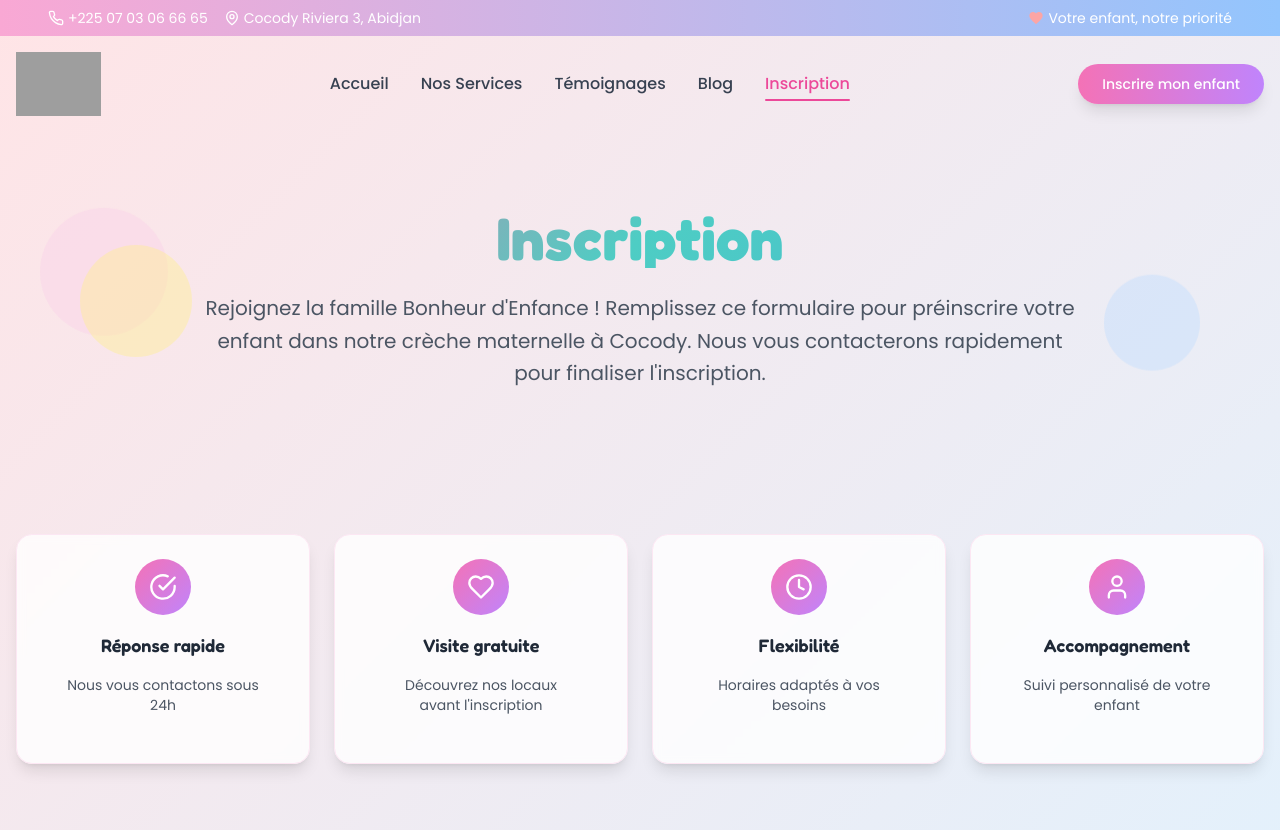
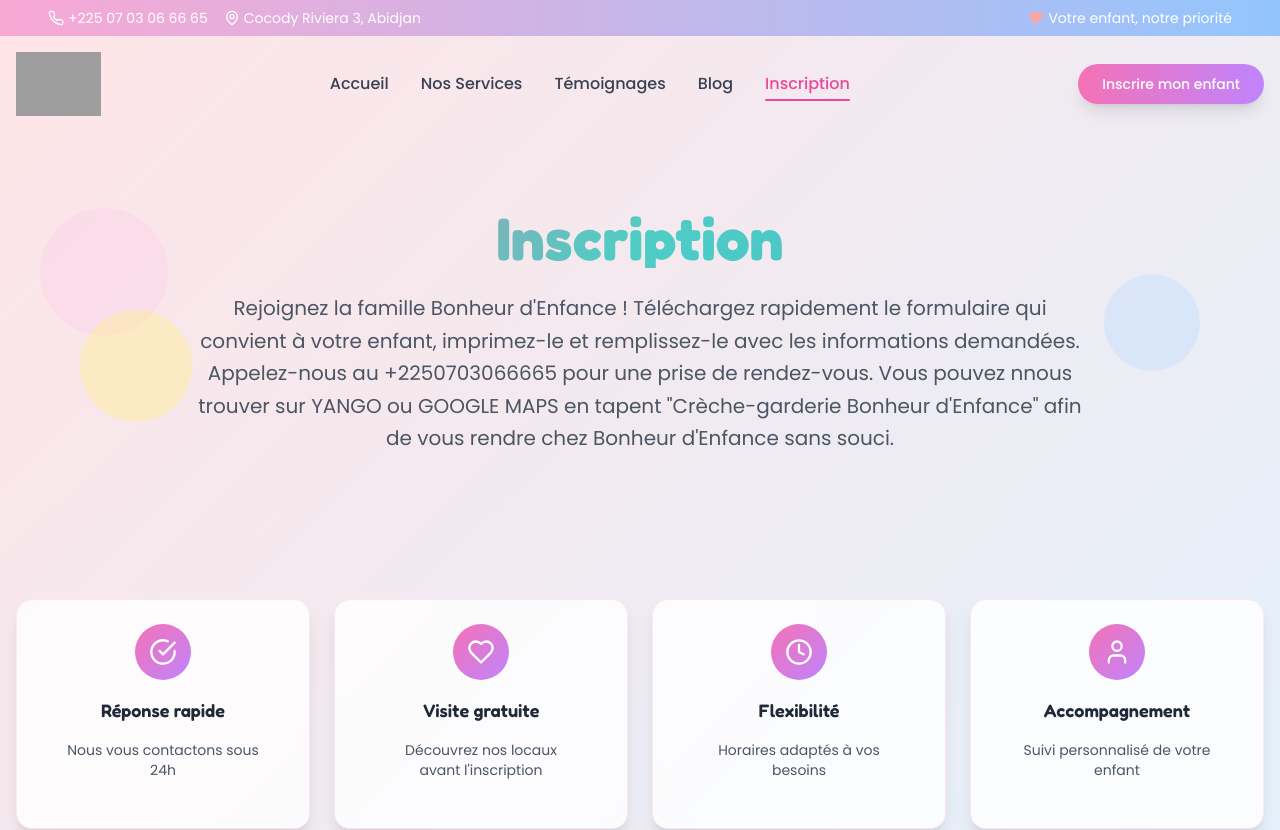
Before and after one commit to atindekounisrael/bonheurdenfance, a React (Vite) app: page /inscription in a window 1280 px wide. Shown: the top 830 px of the page. Built offline with nearby package versions, Linux system fonts and the light colour scheme; grey boxes are pictures that could not be loaded.

Commit message:
Update Hero.jsx

```diff
--- a/src/components/Registration/Hero.jsx
+++ b/src/components/Registration/Hero.jsx
@@ -20,9 +20,8 @@ const Hero = () => (
           Inscription
         </h1>
         <p className="text-xl text-gray-600 max-w-4xl mx-auto leading-relaxed">
-          Rejoignez la famille Bonheur d'Enfance ! Remplissez ce formulaire pour préinscrire
-          votre enfant dans notre crèche maternelle à Cocody. Nous vous contacterons rapidement
-          pour finaliser l'inscription.
+          Rejoignez la famille Bonheur d'Enfance ! Téléchargez rapidement le formulaire qui convient à votre enfant, imprimez-le et remplissez-le avec les informations demandées. Appelez-nous au +2250703066665 pour une prise de rendez-vous.
+          Vous pouvez nnous trouver sur YANGO ou GOOGLE MAPS en tapent "Crèche-garderie Bonheur d'Enfance" afin de vous rendre chez Bonheur d'Enfance sans souci.
         </p>
       </motion.div>
     </div>
```
